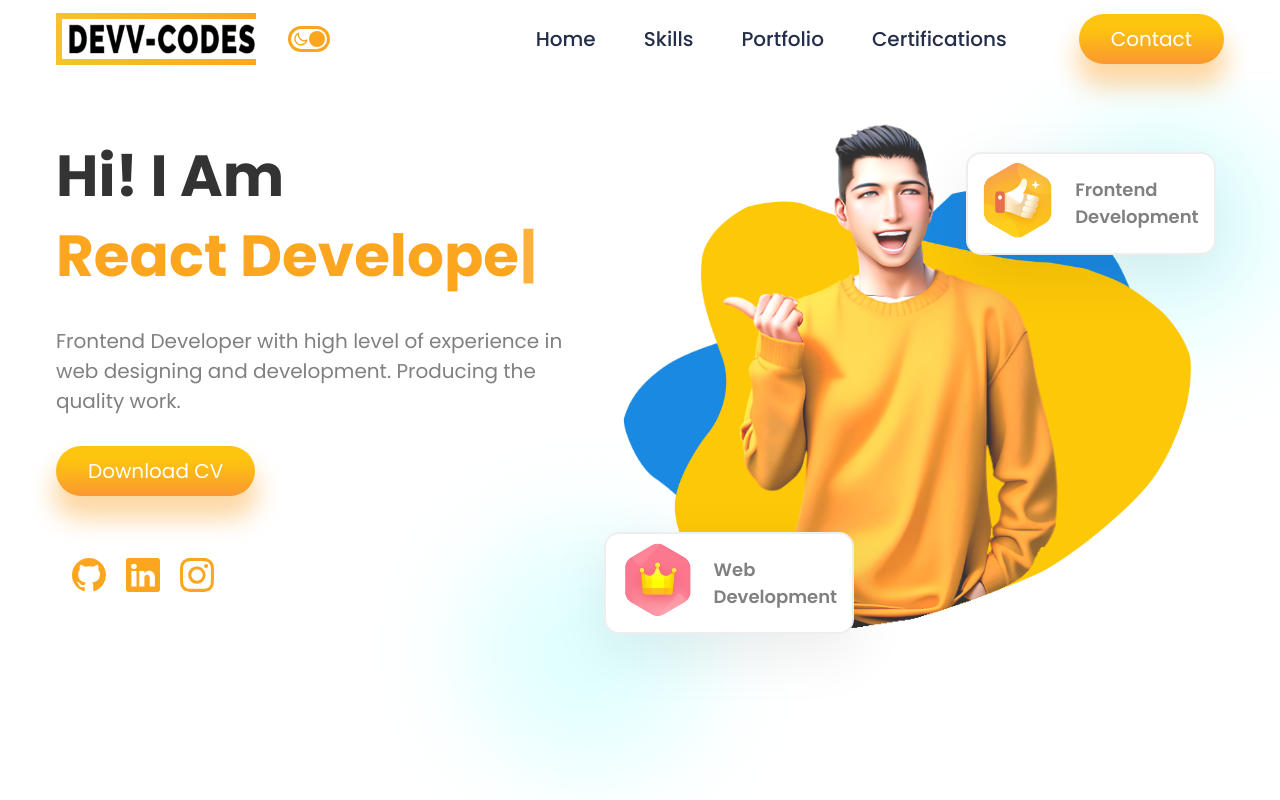
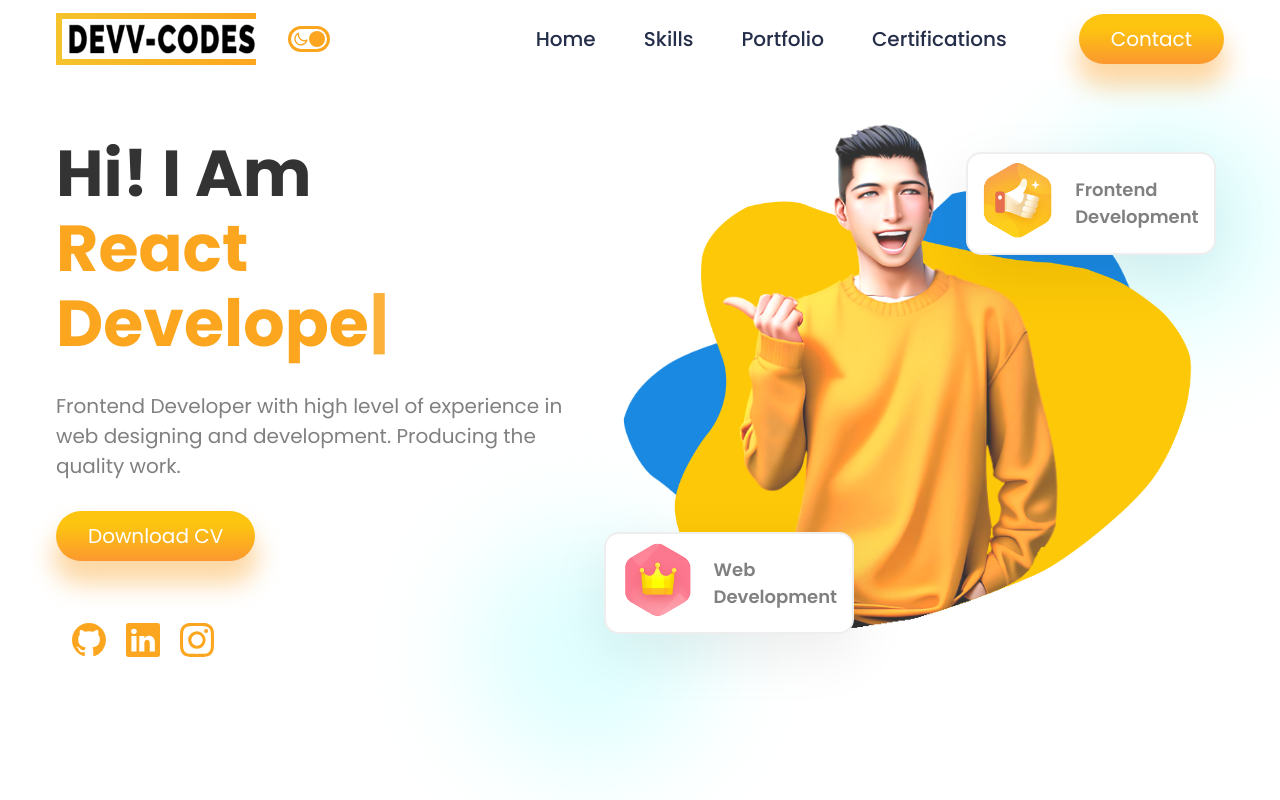
Before and after one commit to praveengoswami1996/personal_portfolio_react, a React (Create React App) app: page / in a window 1280 px wide. Shown: the top 800 px of the page. Built offline with nearby package versions, Linux system fonts and the light colour scheme.

Commit message:
Some Correction in Hero.css

```diff
--- a/src/components/Hero/Hero.css
+++ b/src/components/Hero/Hero.css
@@ -19,8 +19,8 @@
 }
 
 .app__hero-text h1 {
-    font-size: 58px;
-    line-height: 80px;
+    font-size: 65px;
+    line-height: 75px;
     color: #333;
 }
 
@@ -183,10 +183,6 @@
     }
 }
 
-@media screen and (max-width: 920px){
-
-}
-
 @media screen and (max-width: 850px){
     .app__hero-text h1 {
         font-size: 68px;
--- a/src/components/Hero/Hero.js
+++ b/src/components/Hero/Hero.js
@@ -10,7 +10,6 @@ import Typewriter from 'typewriter-effect';
 const transition = { duration: 2, type: 'spring' }
 
 const Hero = () => {
-  console.log(window.innerWidth);
 
   return (
     <section className='app__hero' id="home">
```
